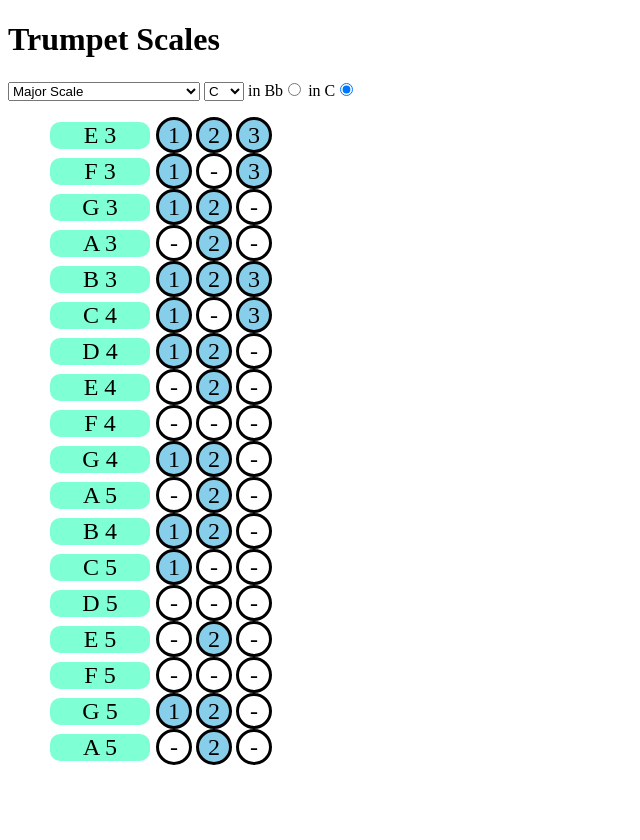
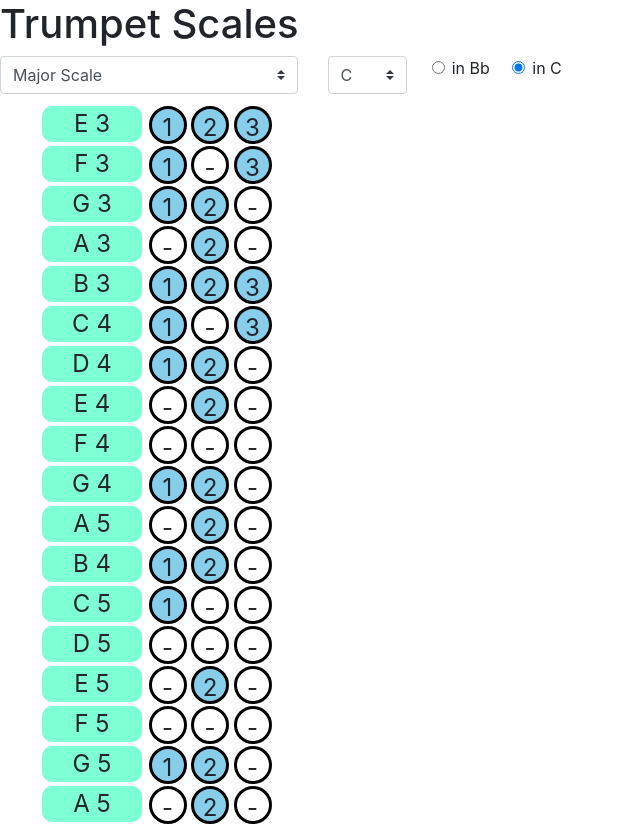
Before and after one commit to artista-blue/trumpet-fingering-diagram, a plain HTML site: page index.html in a window 1280 px wide. Shown: the whole page, without its empty margins (0-640 px from the left). Before the commit the page ends 800 px from the top, so only its background shows below. Drawn offline with nearby package versions, Linux system fonts and the light colour scheme.

Commit message:
use bootstrap

```diff
--- a/app.js
+++ b/app.js
@@ -8,7 +8,7 @@ Vue.component('piston-view', {
 Vue.component('pistons-view', {
     props: ['item', 'base'],
     template: `
-      <div>
+      <div style="height:40px;">
           <span class="note">
               <span v-if="base === 'C'">
                   <span>{{item.realNames[1] || item.realNames[0]}}</span>
@@ -19,9 +19,11 @@ Vue.component('pistons-view', {
                   <span> {{item.pitch}}</span>
               </span>
           </span>
-          <piston-view :index="1" :state="item.pistons[0]"></piston-view>
-          <piston-view :index="2" :state="item.pistons[1]"></piston-view>
-          <piston-view :index="3" :state="item.pistons[2]"></piston-view>
+          <span style="vertical-align:bottom">
+              <piston-view :index="1" :state="item.pistons[0]"></piston-view>
+              <piston-view :index="2" :state="item.pistons[1]"></piston-view>
+              <piston-view :index="3" :state="item.pistons[2]"></piston-view>
+          </span>
       </div>`
 });
 
--- a/css/default.css
+++ b/css/default.css
@@ -13,11 +13,11 @@
     font-size:150%;
     text-align:center;
     display: inline-block;
-    width:30px;
-    height:30px;
+    width:38px;
+    height:38px;
     border-radius:50%;
     border-color:black;
-    line-height:30px;
+    line-height:38px;
     background:skyblue;
     border: solid 3px black;
 }
@@ -25,11 +25,11 @@
     font-size:150%;
     text-align:center;
     display: inline-block;
-    width:30px;
-    height:30px;
+    width:38px;
+    height:38px;
     border-radius:50%;
     border-color:black;
-    line-height:30px;
+    line-height:38px;
     background:white;
     border: solid 3px black;
 }
--- a/index.html
+++ b/index.html
@@ -3,36 +3,45 @@
     <head>
 	<meta charset="utf-8">
 	<title>Trumpet Scales</title>
+	<link rel="stylesheet" href="https://stackpath.bootstrapcdn.com/bootstrap/4.3.1/css/bootstrap.min.css"
+	      integrity="sha384-ggOyR0iXCbMQv3Xipma34MD+dH/1fQ784/j6cY/iJTQUOhcWr7x9JvoRxT2MZw1T" crossorigin="anonymous">
 	<link rel="stylesheet" href="./css/default.css" type="text/css">
     </head>
     <body>
 	<h1>Trumpet Scales</h1>
 	<div id="app">
-
-	    <div>
-		<span>
-		    <select name="scale_type" v-model="scaleType">
+	    <div class="row">
+		<span class="col-md-3">
+		    <select name="scale_type" v-model="scaleType" class="custom-select">
 			<option v-for="item in scaleTypes" :value="item.value">
 			    {{item.name}}
 			</option>
 		    </select>
 		</span>
 
-		<span>
-		    <select name="tonalCenter" v-model="tonalCenter" :disabled="scaleType === 'chromatic'">
+		<span class="col-md-1">
+		    <select name="tonalCenter" v-model="tonalCenter" :disabled="scaleType === 'chromatic'" class="custom-select">
 			<option v-for="item in tonalCenters" :value="item">
 			    {{item}}
 			</option>
 		    </select>
 		</span>
 
-		<span>
-		    in Bb<input type="radio" name="base" v-model="base" :value="'Bb'">
-		    in C<input type="radio" name="base" v-model="base" :value="'C'">
+		<span class="form-check col-md-3" style="margin-left:10px;">
+		    <span class="row">
+			<span class="col-md-3">
+			    <input type="radio" id="label-Bb" name="base" v-model="base" :value="'Bb'" class="form-check-input">
+			    <label for="label-Bb" class="form-check-label">in Bb</label>
+			</span>
+			<span class="col-md-3">
+			    <input type="radio" id="label-C"  name="base" v-model="base" :value="'C'" class="form-check-input">
+			    <label for="label-C" class="form-check-label">in C</label>
+			</span>
+		    </span>
 		</span>
 	    </div>
 
-	    <div>
+	    <div style="margin-top:10px;">
 		<ul style="list-style:none">
 		    <li v-for="item in items">
 			<pistons-view :item="item" :base="base"></pistons-view>
```
